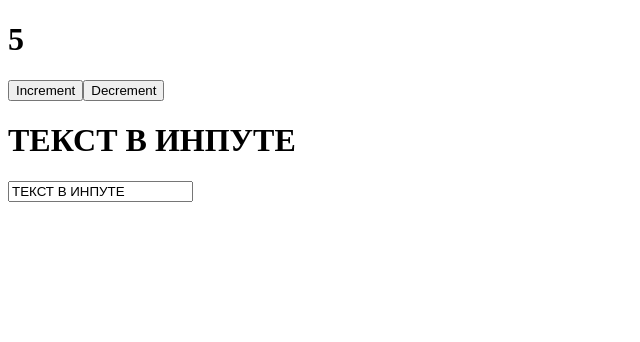
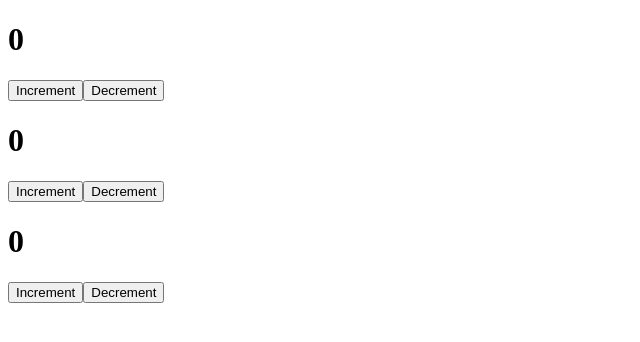
Before and after one commit to hellsgor/ulbi-react-fundamental-course, a React (Vite) app: page / in a window 1280 px wide. Shown: the top 342 px of the page, without its empty margins (0-640 px from the left). Built offline with nearby package versions, Linux system fonts and the light colour scheme.

Commit message:
Feat[Counter]: create component

```diff
--- a/src/App.tsx
+++ b/src/App.tsx
@@ -1,29 +1,14 @@
-import React, { useState } from 'react';
+import { useState } from 'react';
+import Counter from './components/Counter';
 
 function App() {
-  const [likes, setLikes] = useState(5);
   const [value, setValue] = useState('ТЕКСТ В ИНПУТЕ');
-
-  function increment() {
-    setLikes(likes + 1);
-  }
-
-  function decrement() {
-    setLikes(likes - 1);
-  }
 
   return (
     <>
-      <h1>{likes}</h1>
-      <button onClick={increment}>Increment</button>
-      <button onClick={decrement}>Decrement</button>
-
-      <h1>{value}</h1>
-      <input
-        type="text"
-        value={value}
-        onChange={(event) => setValue(event.target.value)}
-      />
+      <Counter />
+      <Counter />
+      <Counter />
     </>
   );
 }
--- /dev/null
+++ b/src/components/Counter.tsx
@@ -0,0 +1,23 @@
+import { useState } from 'react';
+
+function Counter() {
+  const [count, setCount] = useState(0);
+
+  function increment() {
+    setCount(count + 1);
+  }
+
+  function decrement() {
+    setCount(count - 1);
+  }
+
+  return (
+    <div className="counter">
+      <h1>{count}</h1>
+      <button onClick={increment}>Increment</button>
+      <button onClick={decrement}>Decrement</button>
+    </div>
+  );
+}
+
+export default Counter;
```
